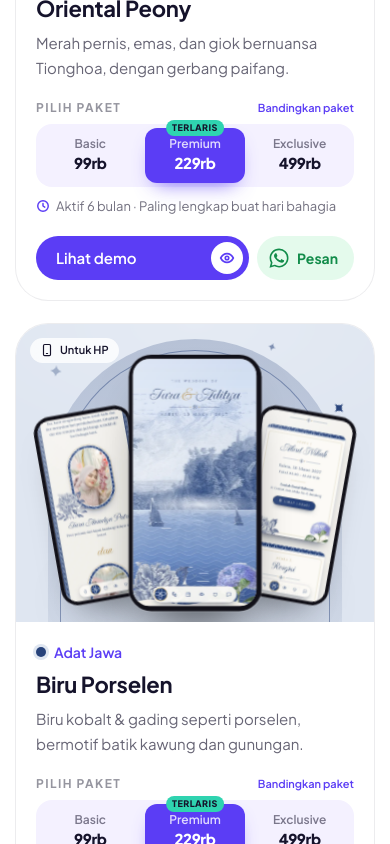
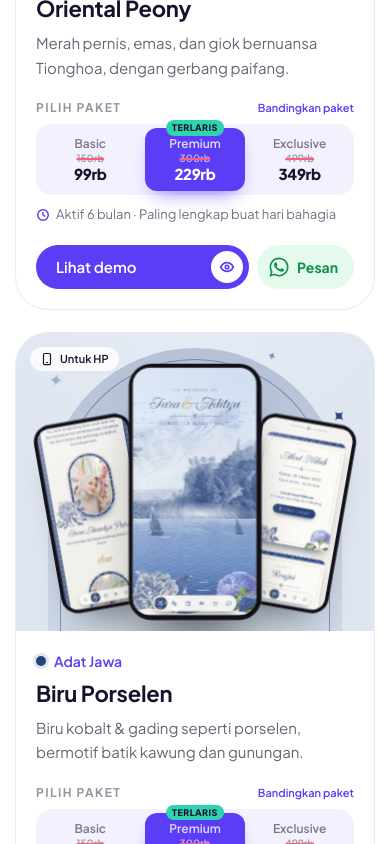
Before and after one commit to Apiii30/webkeun-web, a Next.js app: page /template/undangan in a window 390 px wide. Shown: the part 1760-2604 px from the top of the page. Built offline with nearby package versions, Linux system fonts and the light colour scheme.

Commit message:
memperbaiki responsive

```diff
--- a/src/app/(site)/template/undangan/page.tsx
+++ b/src/app/(site)/template/undangan/page.tsx
@@ -59,7 +59,7 @@ const tanya = [
   },
   {
     q: "Harganya berapa?",
-    a: "Mulai Rp99rb untuk paket Basic, Rp229rb untuk Premium, dan Rp499rb untuk Exclusive dengan desain custom. Rinciannya ada di bagian Harga di atas.",
+    a: "Mulai Rp99rb untuk paket Basic, Rp229rb untuk Premium, dan Rp349rb untuk Exclusive dengan desain custom. Rinciannya ada di bagian Harga di atas.",
   },
 ];
 
--- a/src/components/hero-panggung.tsx
+++ b/src/components/hero-panggung.tsx
@@ -73,7 +73,7 @@ export function HeroPanggung({ children }: { children: ReactNode }) {
   return (
     <MotionConfig reducedMotion="user">
       {/* lapisan dinding (hiasan): di HP menempati bagian bawah hero, di layar lebar sisi kanan sampai tepi layar */}
-      <div aria-hidden="true" className="dinding-tepi pointer-events-none absolute inset-x-0 top-[38%] bottom-0 overflow-hidden [perspective:1400px] md:top-0 md:left-[36%]">
+      <div aria-hidden="true" className="dinding-tepi pointer-events-none absolute inset-x-0 bottom-0 h-[30rem] overflow-hidden [perspective:1400px] sm:h-[36rem] md:top-0 md:left-[36%] md:h-auto">
         <motion.div
           animate={tampilDemo ? { opacity: 1, y: 0, scale: 1 } : { opacity: 0, y: 90, scale: 0.94 }}
           transition={tampilDemo ? { duration: 0.9, ease: lembut } : { duration: 0.6, ease: [0.5, 0, 0.75, 0] }}
@@ -99,12 +99,12 @@ export function HeroPanggung({ children }: { children: ReactNode }) {
       </div>
 
       {/* lapisan teks di atas dinding */}
-      <div className="relative mx-auto grid max-w-6xl gap-10 px-4 sm:px-6 md:min-h-184 md:grid-cols-[1.1fr_1fr] md:gap-12 xl:grid-cols-[1fr_1.15fr]">
+      <div className="relative mx-auto grid max-w-6xl gap-6 px-4 sm:px-6 md:min-h-184 md:grid-cols-[1.1fr_1fr] md:gap-12 xl:grid-cols-[1fr_1.15fr]">
         <div className="pt-28 md:self-center md:pt-32 md:pb-24">{children}</div>
 
-        <div className="pointer-events-none relative h-[34rem] sm:h-[36rem] md:h-auto">
+        <div className="pointer-events-none relative h-[22rem] sm:h-[28rem] md:h-auto">
           {/* babak maskot */}
-          <div className="absolute inset-0 flex items-start justify-center pt-28 md:items-center md:pt-24" aria-hidden="true">
+          <div className="absolute inset-0 flex items-center justify-center pt-10 md:pt-24" aria-hidden="true">
             <AnimatePresence>{babak === "maskot" && <BabakMaskot key={putaran} putaran={putaran} />}</AnimatePresence>
           </div>
         </div>
--- a/src/components/sections/pricing.tsx
+++ b/src/components/sections/pricing.tsx
@@ -3,7 +3,7 @@
 import { AnimatePresence, motion, MotionConfig } from "motion/react";
 import Link from "next/link";
 import { useState } from "react";
-import { hargaPaket, type JenisHarga, type Paket, waLink } from "@/lib/site";
+import { hargaPaket, type JenisHarga, type Paket, persenHemat, rupiahSingkat, waLink } from "@/lib/site";
 import { PillLink } from "../brand";
 import { Icon } from "../icons";
 import { Mascot } from "../mascot";
@@ -14,11 +14,51 @@ import { Mascot } from "../mascot";
 const urutan: JenisHarga[] = ["undangan", "website"];
 const lembut = [0.16, 1, 0.3, 1] as const;
 
+// Harga normal yang dicoret goresan tangan (tergambar saat kartunya terlihat) + emblem "Hemat x%" seperti stiker
+function HargaCoret({ p, sorot }: { p: Paket; sorot: boolean }) {
+  if (!p.coret) return null;
+  return (
+    <div className="mt-6 flex items-center gap-3">
+      <span className={`relative text-lg font-bold ${sorot ? "text-white/55" : "text-ink/40"}`}>
+        <span className="sr-only">Harga normal </span>Rp{rupiahSingkat(p.coret)}
+        <svg
+          viewBox="0 0 100 24"
+          preserveAspectRatio="none"
+          className="pointer-events-none absolute -inset-x-1.5 top-1/2 h-4 w-[calc(100%+0.75rem)] -translate-y-1/2 overflow-visible"
+          aria-hidden="true"
+        >
+          <motion.path
+            d="M3 15 C 28 9, 55 13, 97 6"
+            fill="none"
+            stroke="#ff5c7a"
+            strokeWidth="3.2"
+            strokeLinecap="round"
+            vectorEffect="non-scaling-stroke"
+            initial={{ pathLength: 0 }}
+            whileInView={{ pathLength: 1 }}
+            viewport={{ once: true }}
+            transition={{ duration: 0.45, ease: "easeOut", delay: 0.35 }}
+          />
+        </svg>
+      </span>
+      <motion.span
+        initial={{ opacity: 0, scale: 0.5, rotate: -18 }}
+        whileInView={{ opacity: 1, scale: 1, rotate: -6 }}
+        viewport={{ once: true }}
+        transition={{ type: "spring", stiffness: 320, damping: 13, delay: 0.7 }}
+        className="inline-flex items-center gap-1 rounded-lg bg-[#ff5c7a] px-2 py-1 text-[11px] leading-none font-extrabold tracking-wide text-white uppercase shadow-[0_8px_18px_-8px_rgb(255_92_122/0.9)]"
+      >
+        Hemat {persenHemat(p)}%
+      </motion.span>
+    </div>
+  );
+}
+
 // "1,5jt" → angka "1,5" + satuan "jt", supaya angkanya bisa dibuat besar
 function Harga({ p, sorot }: { p: Paket; sorot: boolean }) {
   const [, angka, satuan] = p.harga.match(/^([\d,]+)(\D+)$/) ?? [, p.harga, ""];
   return (
-    <p className="mt-6 flex items-end gap-1 leading-none font-extrabold tracking-tight">
+    <p className={`${p.coret ? "mt-2" : "mt-6"} flex items-end gap-1 leading-none font-extrabold tracking-tight`}>
       {p.mulai && <span className={`mr-1 mb-1.5 text-sm font-semibold ${sorot ? "text-white/70" : "text-ink/50"}`}>mulai</span>}
       <span className={`mb-[0.55rem] text-xl ${sorot ? "text-mint" : "text-brand"}`}>Rp</span>
       <span className="text-[3.6rem]">{angka}</span>
@@ -64,6 +104,7 @@ function Kartu({ p, jenis, i }: { p: Paket; jenis: JenisHarga; i: number }) {
           )}
         </div>
 
+        <HargaCoret p={p} sorot={sorot} />
         <Harga p={p} sorot={sorot} />
 
         <ul className={`mt-7 flex-1 space-y-3 border-t pt-7 ${sorot ? "border-white/20" : "border-ink/10"}`}>
--- a/src/components/sections/process.tsx
+++ b/src/components/sections/process.tsx
@@ -3,7 +3,7 @@
 import { AnimatePresence, motion, MotionConfig, useAnimationFrame, useInView, useMotionValue, useReducedMotion, type Variants } from "motion/react";
 import Image from "next/image";
 import { type KeyboardEvent, type ReactNode, useRef, useState } from "react";
-import { hargaPaket, steps } from "@/lib/site";
+import { hargaPaket, rupiahSingkat, steps } from "@/lib/site";
 import { SectionHeading, Stabilo } from "../brand";
 import { Icon } from "../icons";
 import { Mascot } from "../mascot";
@@ -307,7 +307,10 @@ function Konsultasi({ hanya }: { hanya: Jenis }) {
                 Undangan {p.nama}
                 {p.sorot && <span className="ml-1.5 rounded-full bg-mint/30 px-1.5 py-px text-[10px] font-bold text-[#0f8f74]">{p.sorot}</span>}
               </span>
-              <span className="font-bold">Rp{p.harga}</span>
+              <span className="font-bold">
+                {p.coret && <s className="mr-1.5 text-[11px] font-medium text-ink/40 decoration-[#ff5c7a] decoration-2">Rp{rupiahSingkat(p.coret)}</s>}
+                Rp{p.harga}
+              </span>
             </li>
           ))}
           {!hanya && (
--- a/src/components/sections/undangan-gallery.tsx
+++ b/src/components/sections/undangan-gallery.tsx
@@ -4,7 +4,7 @@ import { AnimatePresence, motion, MotionConfig, useMotionValue, useReducedMotion
 import Image from "next/image";
 import Link from "next/link";
 import { type CSSProperties, type PointerEvent, useState } from "react";
-import { type GayaUndangan, gayaUndangan, hargaPaket, templates, waLink } from "@/lib/site";
+import { type GayaUndangan, gayaUndangan, hargaPaket, rupiahSingkat, templates, waLink } from "@/lib/site";
 import { PillLink } from "../brand";
 import { Icon } from "../icons";
 import { Mascot } from "../mascot";
@@ -142,7 +142,13 @@ function KartuTema({ t }: { t: Tema }) {
                     </span>
                   )}
                   <span className={`relative block text-xs font-semibold ${on ? "text-white/80" : "text-ink/55"}`}>{q.nama}</span>
-                  <span className="relative block text-[15px] font-extrabold tracking-tight">{q.harga}</span>
+                  {q.coret && (
+                    <span className={`relative block text-[10px] leading-tight font-semibold line-through decoration-[#ff5c7a] decoration-2 ${on ? "text-white/60" : "text-ink/40"}`}>
+                      <span className="sr-only">Harga normal </span>
+                      {rupiahSingkat(q.coret)}
+                    </span>
+                  )}
+                  <span className="relative block text-[15px] leading-tight font-extrabold tracking-tight">{q.harga}</span>
                 </label>
               );
             })}
--- a/src/lib/site.ts
+++ b/src/lib/site.ts
@@ -235,10 +235,12 @@ export const serviceShowcase = {
 
 // Daftar harga (disepakati tim, Oktober 2026). Add-on (express, perpanjangan undangan, kelola website) belum final,
 // jadi belum ditampilkan. nilai: angka rupiah untuk data terstruktur Google. dasar: paket yang fiturnya ikut semua.
+// coret: harga normal sebelum diskon (rupiah); kalau diisi, harga normalnya tampil dicoret dengan emblem "Hemat x%".
 export type Paket = {
   nama: string;
   harga: string;
   nilai: number;
+  coret?: number;
   mulai?: boolean;
   sorot?: string;
   untuk: string;
@@ -257,6 +259,7 @@ export const hargaPaket = {
         nama: "Basic",
         harga: "99rb",
         nilai: 99_000,
+        coret: 150_000,
         untuk: "Undangan simpel yang tetap cantik",
         aktif: "3 bulan",
         fitur: ["Template siap pakai", "Nama tamu di link", "Hitung mundur acara", "Peta lokasi"],
@@ -265,6 +268,7 @@ export const hargaPaket = {
         nama: "Premium",
         harga: "229rb",
         nilai: 229_000,
+        coret: 300_000,
         sorot: "Terlaris",
         untuk: "Paling lengkap buat hari bahagia",
         aktif: "6 bulan",
@@ -273,8 +277,9 @@ export const hargaPaket = {
       },
       {
         nama: "Exclusive",
-        harga: "499rb",
-        nilai: 499_000,
+        harga: "349rb",
+        nilai: 349_000,
+        coret: 499_000,
         untuk: "Desain khusus, cuma punya kalian",
         aktif: "12 bulan",
         dasar: "Premium",
@@ -314,6 +319,15 @@ export const hargaPaket = {
   },
 } as const;
 export type JenisHarga = keyof typeof hargaPaket;
+
+// 150_000 → "150rb", 1_500_000 → "1,5jt" (gaya penulisan harga di atas)
+export function rupiahSingkat(n: number) {
+  return n >= 1_000_000 ? `${String(n / 1_000_000).replace(".", ",")}jt` : `${Math.round(n / 1000)}rb`;
+}
+// persen hemat dari harga coret, dibulatkan: 150rb → 99rb = 34
+export function persenHemat(p: Paket) {
+  return p.coret ? Math.round((1 - p.nilai / p.coret) * 100) : 0;
+}
 
 // Alur pemesanan (SOP Webkeun), dari chat pertama sampai link aktif. ringkas: teks pendek di daftar langkah,
 // desc: penjelasan di panggungnya. bayar: persen yang sudah dibayar setelah langkah ini. tahap: kelompok langkahnya.
```
